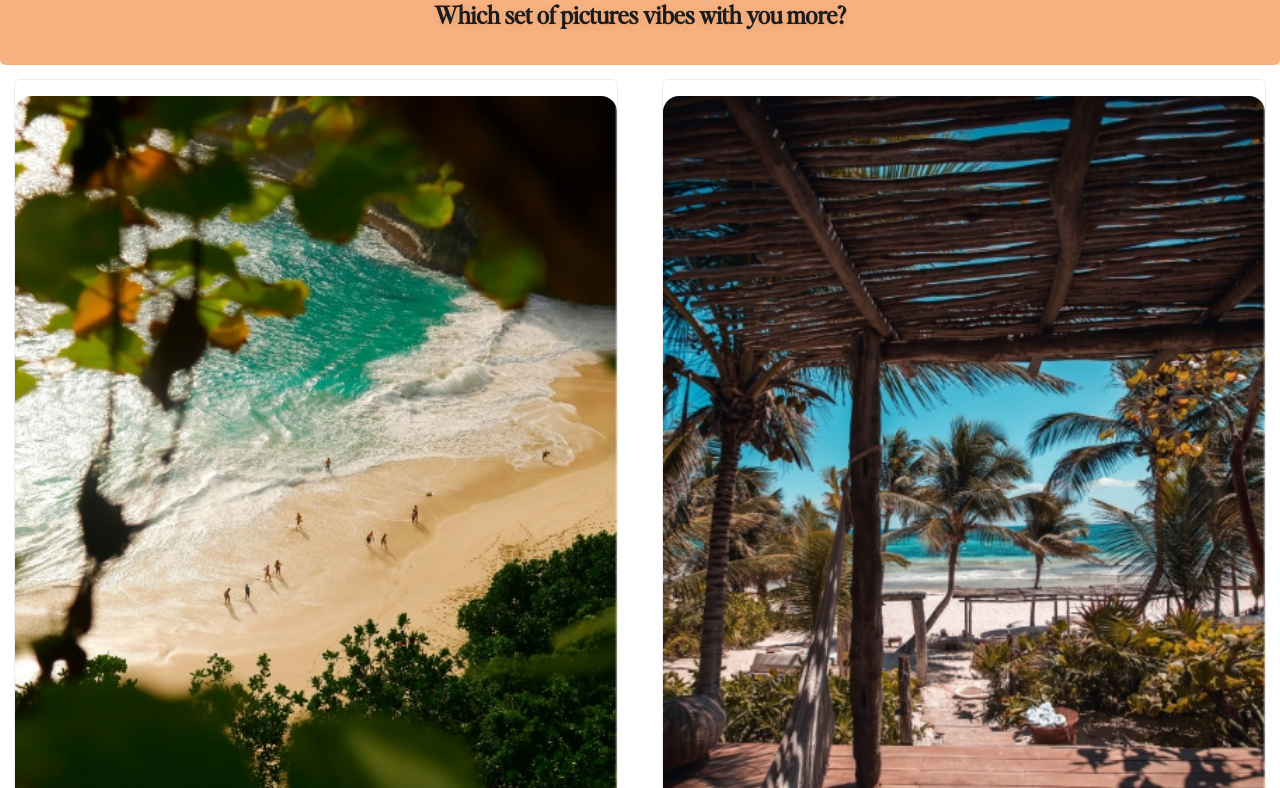
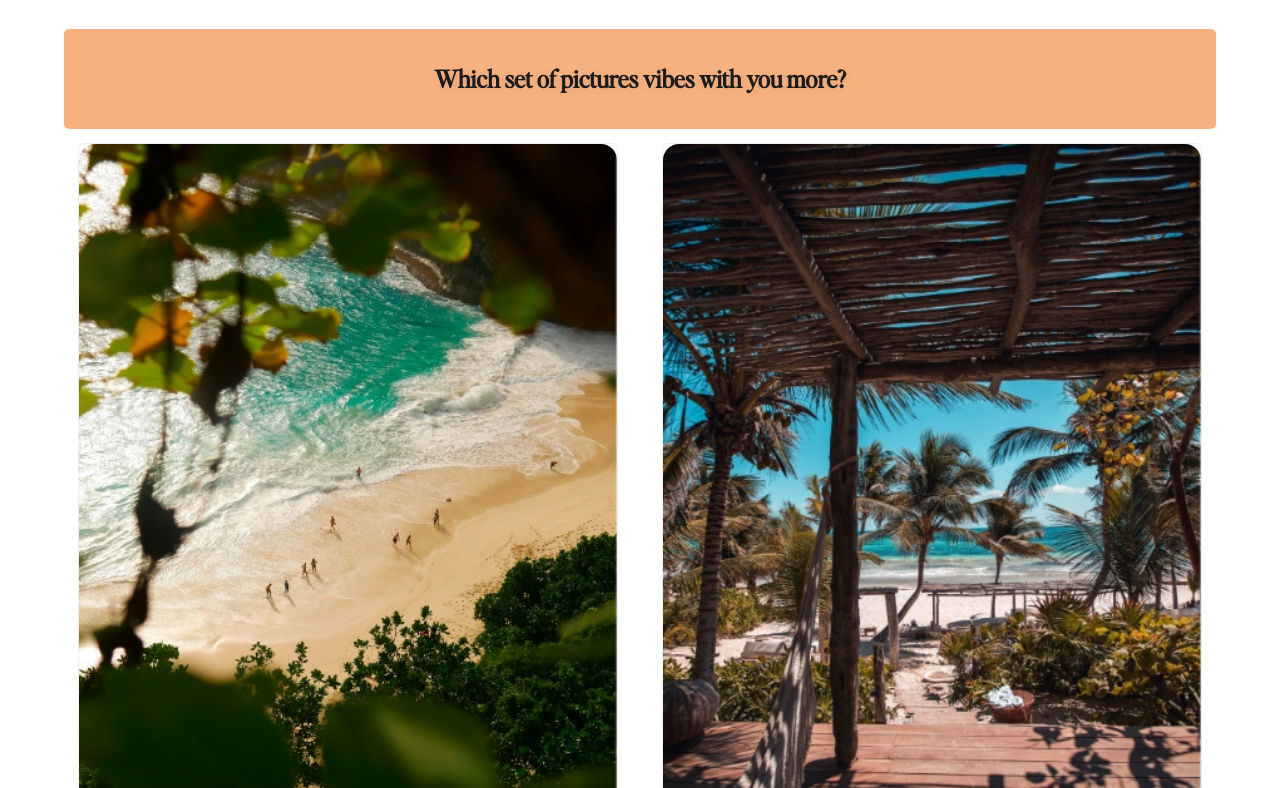
Before and after one commit to lahnnerose/Mewali, a plain HTML site: page retreats.html in a window 1280 px wide. Shown: the part 221-1009 px from the top of the page. Drawn offline with Linux system fonts and the light colour scheme.

Commit message:
Small CSS Change

```diff
--- a/style.css
+++ b/style.css
@@ -271,6 +271,10 @@ nav svg {
     padding-top: 0rem;
 }
 
+.retreatQuiz {
+padding: 5%;
+
+}
 .whichRetreat {
     display: flex;
     align-items: center;
@@ -311,7 +315,6 @@ nav svg {
 }
 
 .answer-block {
-    padding-top: 1rem;
     width: 100%;
     border-radius: 5px;
     box-shadow: rgba(0, 0, 0, 0.07) 0 0 0 1px;
```
